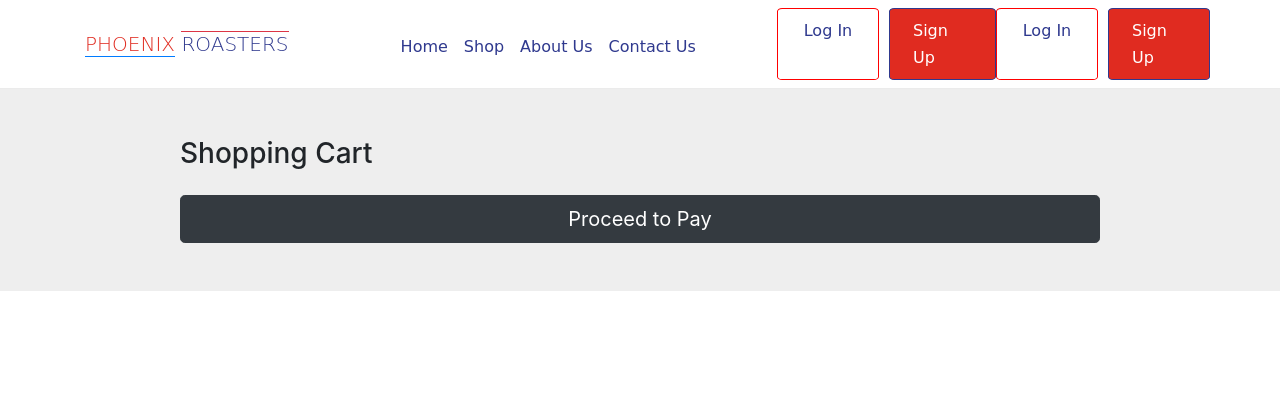
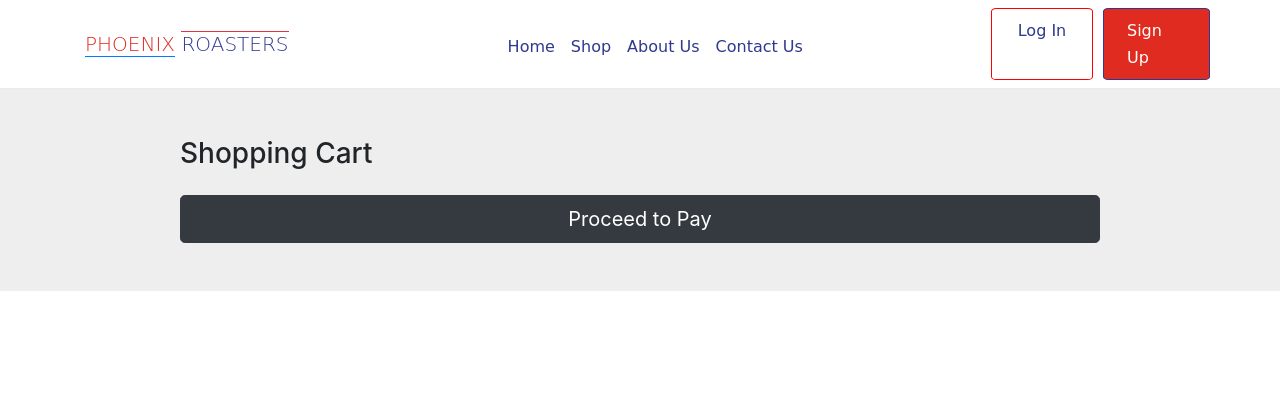
Before and after one commit to longplu/phoenix_roasters, a Django app: page /shoppingcarts/ in a window 1280 px wide. Shown: the top 420 px of the page. Run offline with Django 4.2, Linux system fonts and the light colour scheme; style sheets or scripts are compiled from the project's sources; some libraries are stand-ins or nearby versions.

Commit message:
wip: fixes bugs

```diff
--- a/main_app/templates/base.html
+++ b/main_app/templates/base.html
@@ -82,9 +82,6 @@
           <ul class="nav1 navbar-nav ms-auto">
             <div class="row mx-md-n5">
 
-              <li id="login" class="nav-item  col px-md-6"> <a href="{% url 'login' %}" class="nav-link   text-center" style="width: 70px;">Log In</a> </li>
-              <li id="signup" class="nav-item  col px-md-7"> <a href="{% url 'signup' %}" class=' nav-link text-white ' style="width: 75px;">Sign Up </a> </li>
-
 
 
               {% if user.is_authenticated %}
@@ -117,7 +114,7 @@
                 <a
                   href="{% url 'signup' %}"
                   class="nav-link text-white"
-                  style="width: 70px"
+                  style="width: 75px"
                   >Sign Up
                 </a>
               </li>
--- a/main_app/templates/shoppingcarts/index.html
+++ b/main_app/templates/shoppingcarts/index.html
@@ -46,9 +46,6 @@
 
               <div class="col-md-1 col-lg-1 col-xl-1 text-end">
                 <a href="{% url 'shoppingcarts_delete' product.id %}" class="text-danger"><i class="fas fa-trash fa-lg"></i></a>
-
-                <a href="#" class="text-danger"><i class="fas fa-trash fa-lg"></i></a>
-
               </div>
 
 
```
